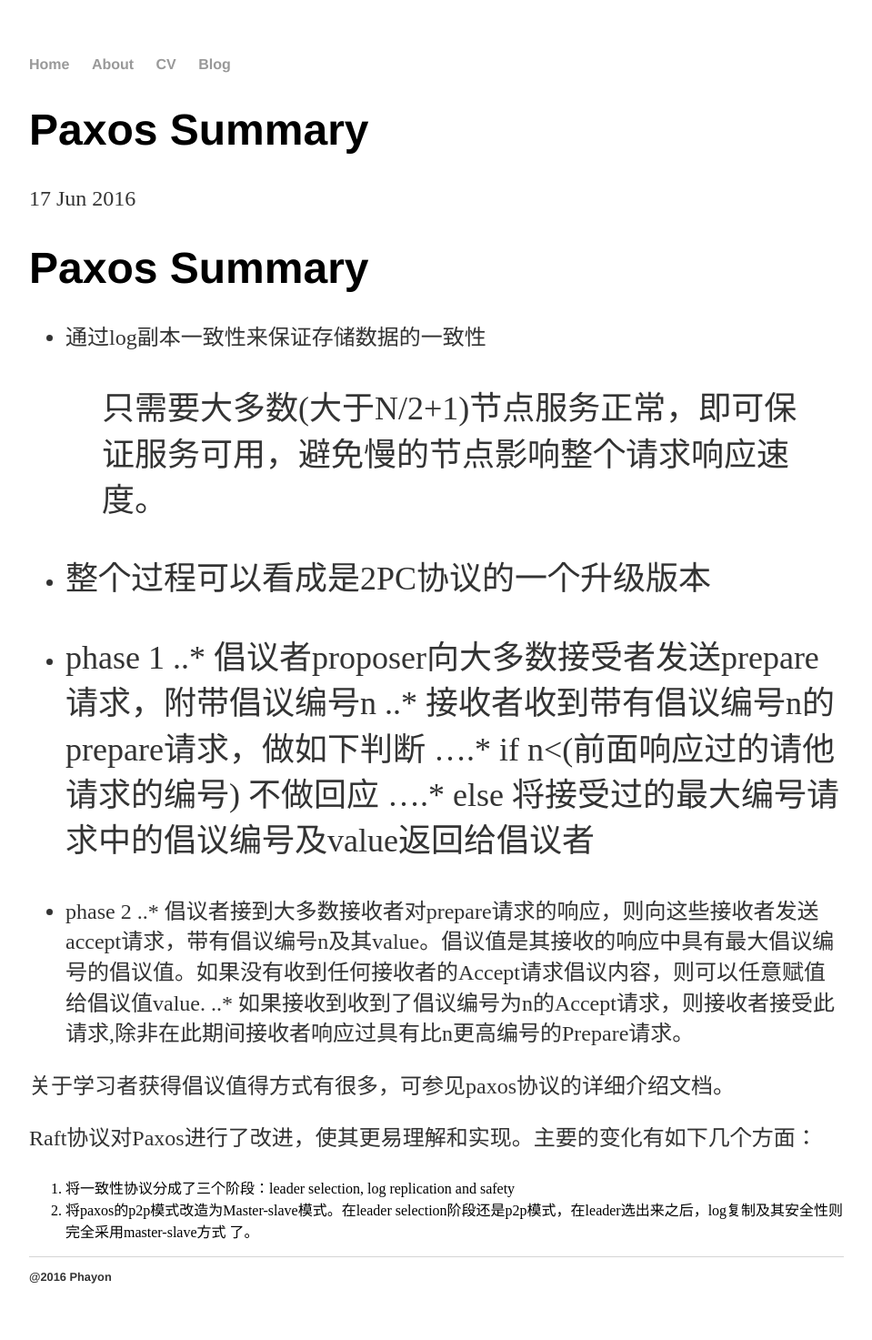
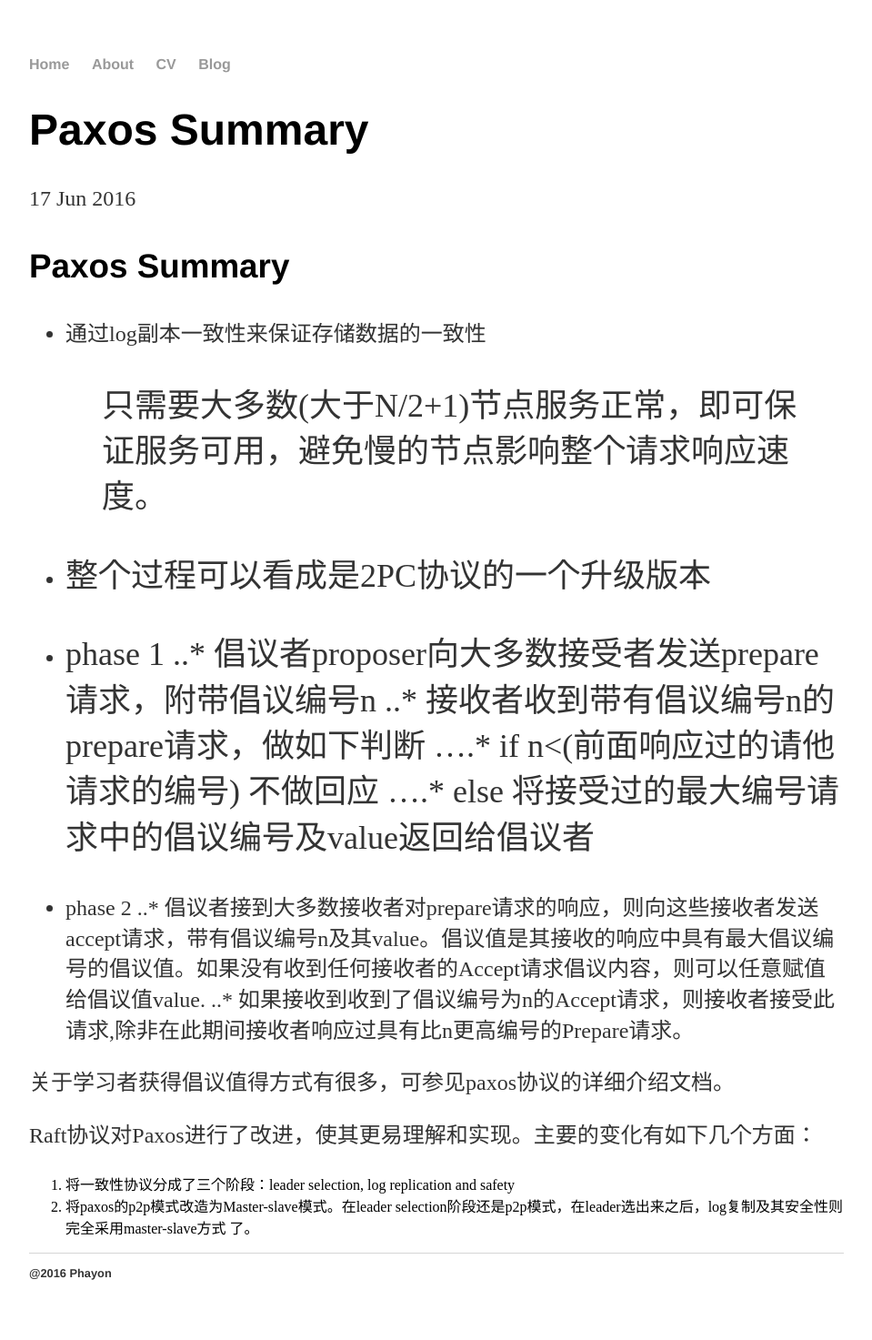
Before and after one commit to xtchenhui/blogs, a Jekyll site: the page built from _posts/2016-06-17-paxos summary.md, in a window 1280 px wide. Shown: the whole page at 91% size, without its empty margins (160-1119 px from the left). Built offline with Jekyll 4.4.1, drawn with Linux system fonts in a browser that asks for light colours.

```diff
--- a/_posts/2016-06-17-paxos summary.md
+++ b/_posts/2016-06-17-paxos summary.md
@@ -4,7 +4,7 @@ title: Paxos Summary
 date: 2016-06-17
 ---
 
-# Paxos Summary
+### Paxos Summary
 
 - 通过log副本一致性来保证存储数据的一致性
 >只需要大多数(大于N/2+1)节点服务正常，即可保证服务可用，避免慢的节点影响整个请求响应速度。
```
